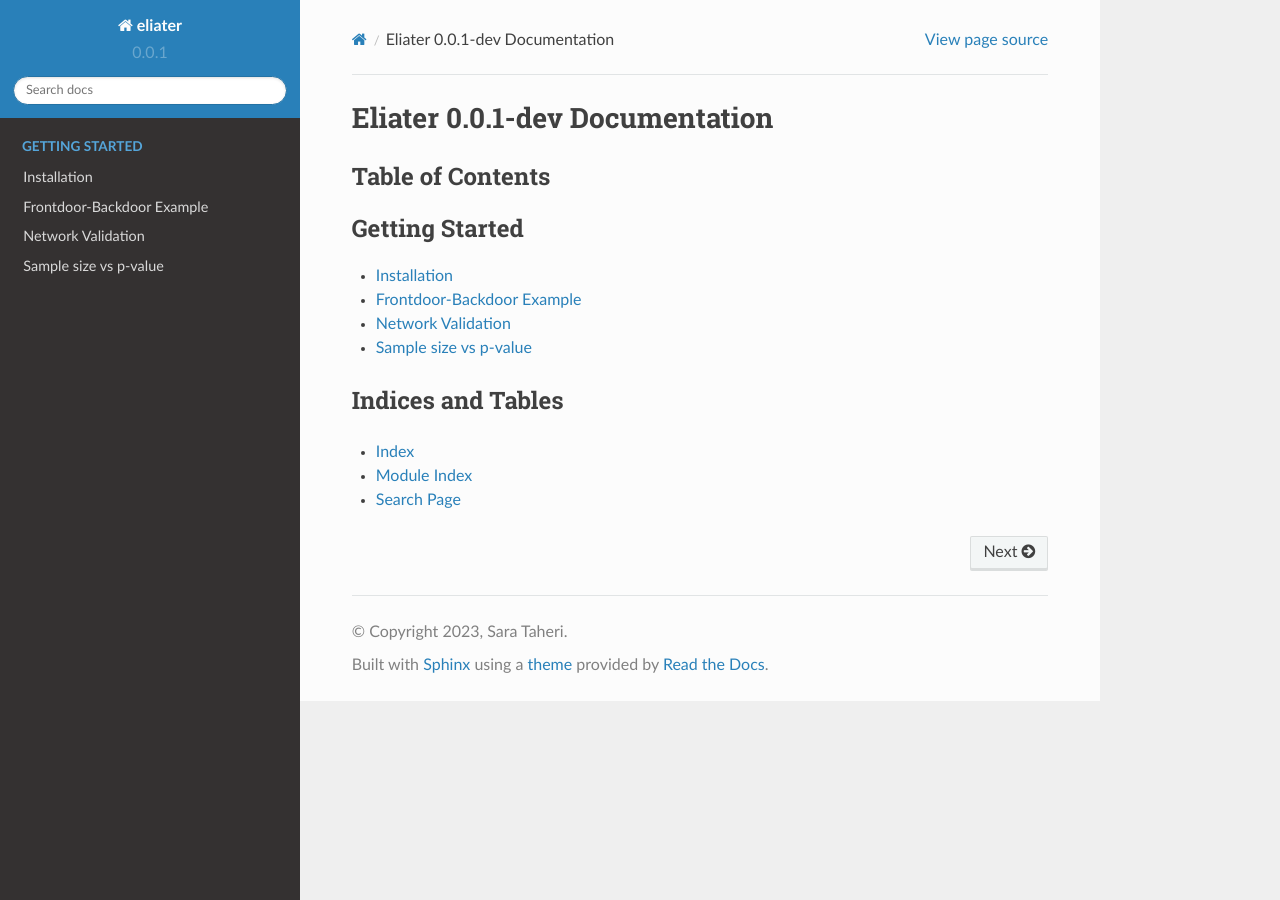
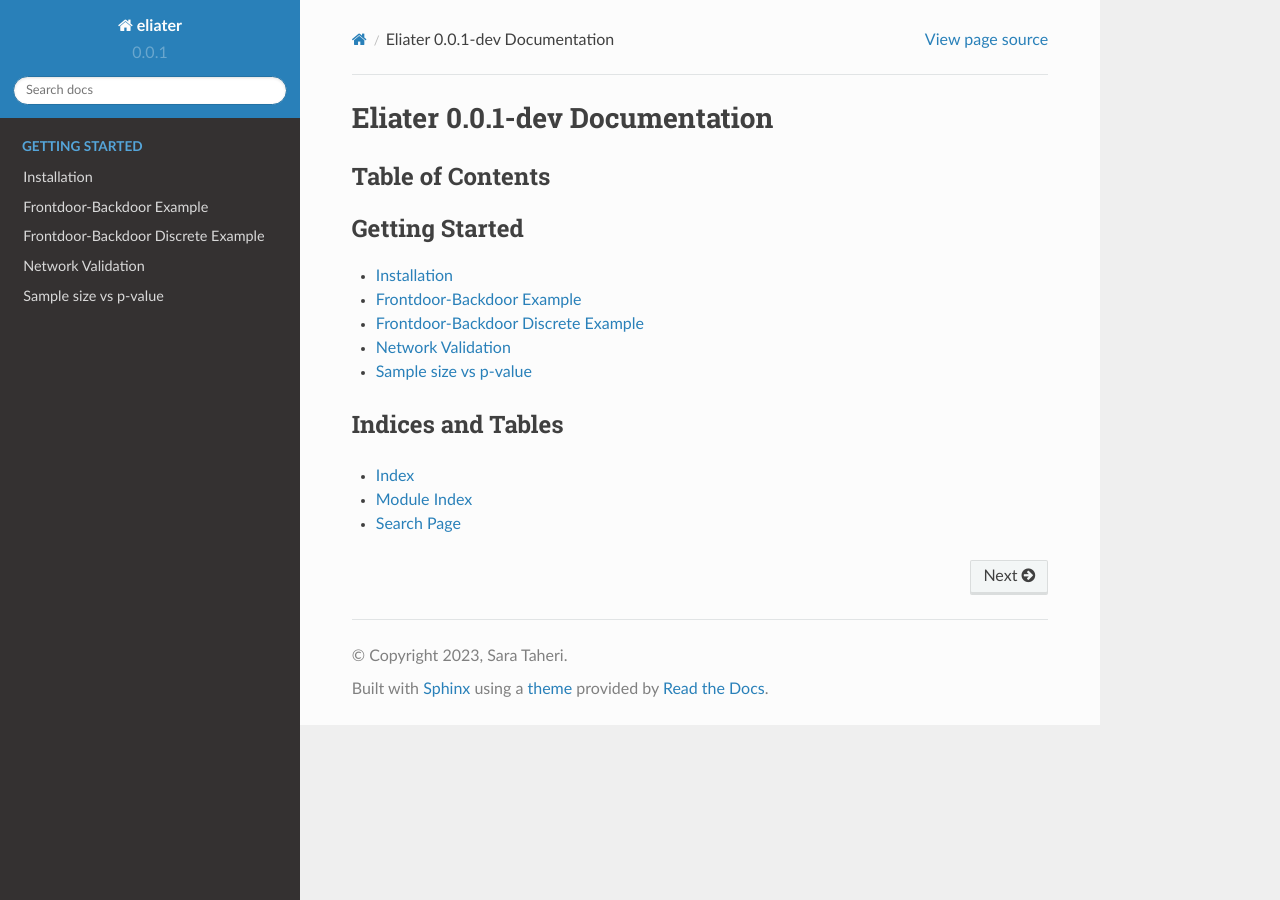
Before and after one commit to y0-causal-inference/eliater, a Sphinx documentation site: the page built from docs/source/index.rst, in a window 1280 px wide. Built offline with Sphinx 7.4.7 and the Read the Docs theme 2.0.0, drawn with Linux system fonts in a browser that asks for light colours.

Commit message:
Adding front door backdoor discrete to usage.rst

```diff
--- a/docs/source/usage.rst
+++ b/docs/source/usage.rst
@@ -4,14 +4,20 @@ Frontdoor-Backdoor Example
     :no-heading:
     :include-all-objects:
 
+Frontdoor-Backdoor Discrete Example
+==========================
+.. automodapi:: eliater.frontdoor_backdoor_discrete
+    :no-heading:
+    :include-all-objects:
+
 Network Validation
-======
+===================
 .. automodapi:: eliater.network_validation
     :no-heading:
     :include-all-objects:
 
 Sample size vs p-value
-======
+=======================
 .. automodapi:: eliater.sample_size_vs_pvalue
     :no-heading:
     :include-all-objects:
```
